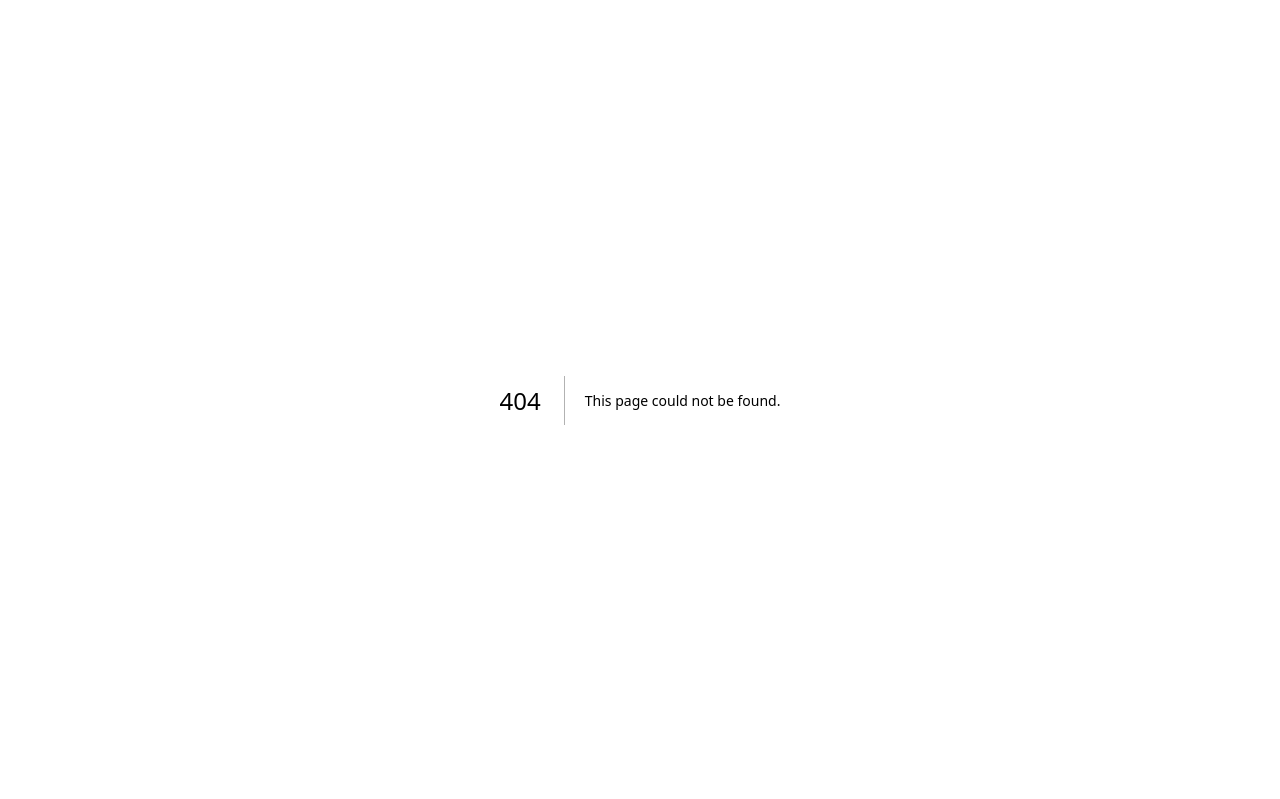
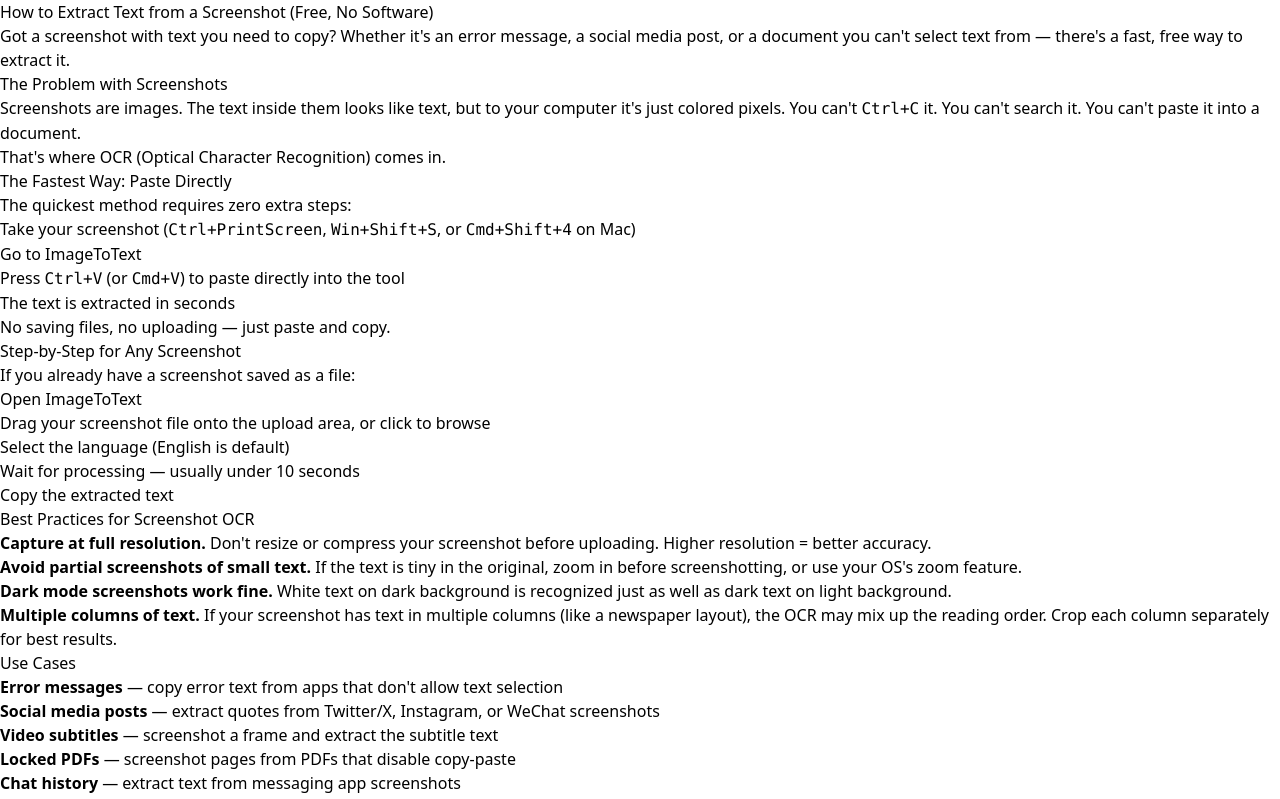
Before and after one commit to lionchain100-alt/image-to-text, a Next.js app: page /blog/how-to-extract-text-from-screenshot in a window 1280 px wide. Before the commit this address had no page. Shown: the top 799 px of the page. Built offline with nearby package versions, Linux system fonts and the light colour scheme.

Commit message:
blog: add new post - extract text from screenshot

```diff
--- /dev/null
+++ b/app/blog/how-to-extract-text-from-screenshot/page.mdx
@@ -0,0 +1,59 @@
+# How to Extract Text from a Screenshot (Free, No Software)
+
+Got a screenshot with text you need to copy? Whether it's an error message, a social media post, or a document you can't select text from — there's a fast, free way to extract it.
+
+## The Problem with Screenshots
+
+Screenshots are images. The text inside them looks like text, but to your computer it's just colored pixels. You can't `Ctrl+C` it. You can't search it. You can't paste it into a document.
+
+That's where OCR (Optical Character Recognition) comes in.
+
+## The Fastest Way: Paste Directly
+
+The quickest method requires zero extra steps:
+
+1. Take your screenshot (`Ctrl+PrintScreen`, `Win+Shift+S`, or `Cmd+Shift+4` on Mac)
+2. Go to [ImageToText](/)
+3. Press `Ctrl+V` (or `Cmd+V`) to paste directly into the tool
+4. The text is extracted in seconds
+
+No saving files, no uploading — just paste and copy.
+
+## Step-by-Step for Any Screenshot
+
+If you already have a screenshot saved as a file:
+
+1. Open [ImageToText](/)
+2. Drag your screenshot file onto the upload area, or click to browse
+3. Select the language (English is default)
+4. Wait for processing — usually under 10 seconds
+5. Copy the extracted text
+
+## Best Practices for Screenshot OCR
+
+**Capture at full resolution.** Don't resize or compress your screenshot before uploading. Higher resolution = better accuracy.
+
+**Avoid partial screenshots of small text.** If the text is tiny in the original, zoom in before screenshotting, or use your OS's zoom feature.
+
+**Dark mode screenshots work fine.** White text on dark background is recognized just as well as dark text on light background.
+
+**Multiple columns of text.** If your screenshot has text in multiple columns (like a newspaper layout), the OCR may mix up the reading order. Crop each column separately for best results.
+
+## Use Cases
+
+- **Error messages** — copy error text from apps that don't allow text selection
+- **Social media posts** — extract quotes from Twitter/X, Instagram, or WeChat screenshots
+- **Video subtitles** — screenshot a frame and extract the subtitle text
+- **Locked PDFs** — screenshot pages from PDFs that disable copy-paste
+- **Chat history** — extract text from messaging app screenshots
+- **Code screenshots** — recover code from screenshots shared in presentations
+
+## Privacy Note
+
+All processing happens in your browser. Your screenshots are never uploaded to any server. This is especially important for screenshots that might contain sensitive information like passwords, personal messages, or confidential documents.
+
+## Conclusion
+
+Extracting text from screenshots doesn't require any software or account. Just paste your screenshot into [ImageToText](/) and copy the result. It takes about 10 seconds.
+
+[Try it now →](/)
```
